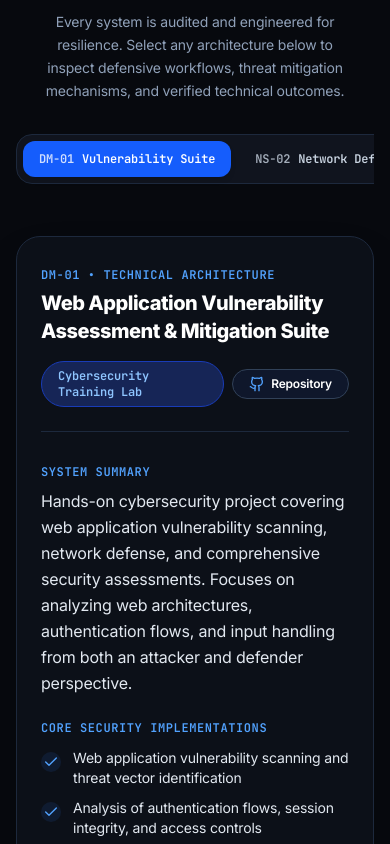
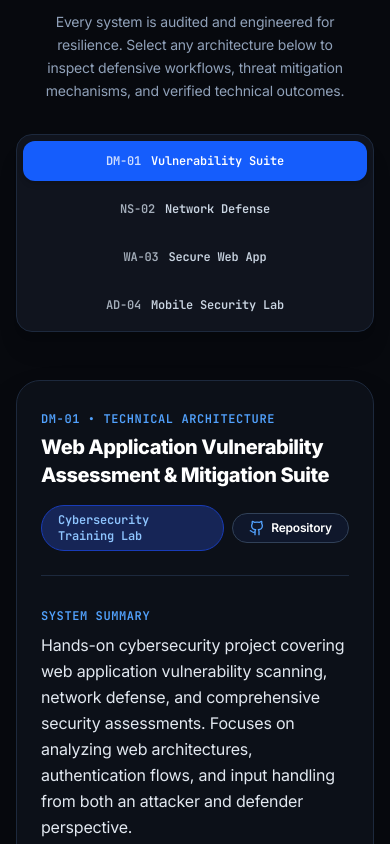
Before and after one commit to MahekPanara24/Portfolio-M, a React (Vite) app: page / in a window 390 px wide. Shown: the part 4380-5224 px from the top of the page. Built offline with nearby package versions, Linux system fonts and the light colour scheme.

Commit message:
fix(tabs): eliminate scrollbars, use responsive single column on mobile, and expand to full row width on desktop

```diff
--- a/src/components/Showcase.tsx
+++ b/src/components/Showcase.tsx
@@ -34,14 +34,14 @@ export const Showcase: React.FC = () => {
             Every system is audited and engineered for resilience. Select any architecture below to inspect defensive workflows, threat mitigation mechanisms, and verified technical outcomes.
           </p>
 
-          {/* Responsive Scrollable Pill Tabs (Never squished or vertically stacked) */}
-          <div className="w-full max-w-2xl mx-auto mt-8 overflow-x-auto no-scrollbar pb-1">
-            <div className="flex items-center gap-2 p-1.5 rounded-2xl bg-[#10141e] border border-slate-800 justify-start sm:justify-center min-w-max mx-auto">
+          {/* Full-width Responsive Grid Tabs (No scrollbar, uses whole row space) */}
+          <div className="w-full max-w-5xl mx-auto mt-8 p-1.5 sm:p-2 rounded-2xl bg-[#10141e] border border-slate-800 shadow-xl">
+            <div className="grid grid-cols-1 sm:grid-cols-2 lg:grid-cols-4 gap-2 w-full">
               {tabs.map((tab, idx) => (
                 <button
                   key={tab.code}
                   onClick={() => setSelectedIdx(idx)}
-                  className={`flex items-center gap-2 px-4 sm:px-5 py-2.5 rounded-xl text-xs sm:text-sm font-mono font-semibold transition-all shrink-0 ${
+                  className={`flex items-center justify-center gap-2.5 px-4 py-3 rounded-xl text-xs sm:text-sm font-mono font-semibold transition-all w-full text-center ${
                     selectedIdx === idx
                       ? 'bg-blue-600 text-white shadow-md'
                       : 'text-slate-300 hover:text-white hover:bg-slate-800/60'
--- a/src/components/Skills.tsx
+++ b/src/components/Skills.tsx
@@ -44,16 +44,16 @@ export const Skills: React.FC = () => {
           </p>
         </div>
 
-        {/* Tab Navigation */}
-        <div className="flex flex-wrap items-center justify-center gap-3 mb-12">
+        {/* Full-width Responsive Grid Tab Navigation */}
+        <div className="grid grid-cols-1 sm:grid-cols-3 gap-3 w-full max-w-4xl mx-auto mb-12">
           {skillCategories.map((category, idx) => (
             <button
               key={idx}
               onClick={() => setActiveTab(idx)}
-              className={`flex items-center gap-2.5 px-6 py-3 rounded-xl font-medium text-sm transition-all duration-200 ${
+              className={`flex items-center justify-center gap-2.5 px-5 py-3.5 rounded-xl font-medium text-sm transition-all duration-200 w-full text-center ${
                 activeTab === idx
                   ? 'bg-blue-600 text-white shadow-[0_0_20px_rgba(37,99,235,0.4)]'
-                  : 'bg-[#0d131f] border border-slate-800 text-slate-400 hover:text-white hover:border-slate-700'
+                  : 'bg-[#0d131f] border border-slate-800 text-slate-300 hover:text-white hover:border-slate-700'
               }`}
             >
               {getCategoryIcon(category.icon)}
```
